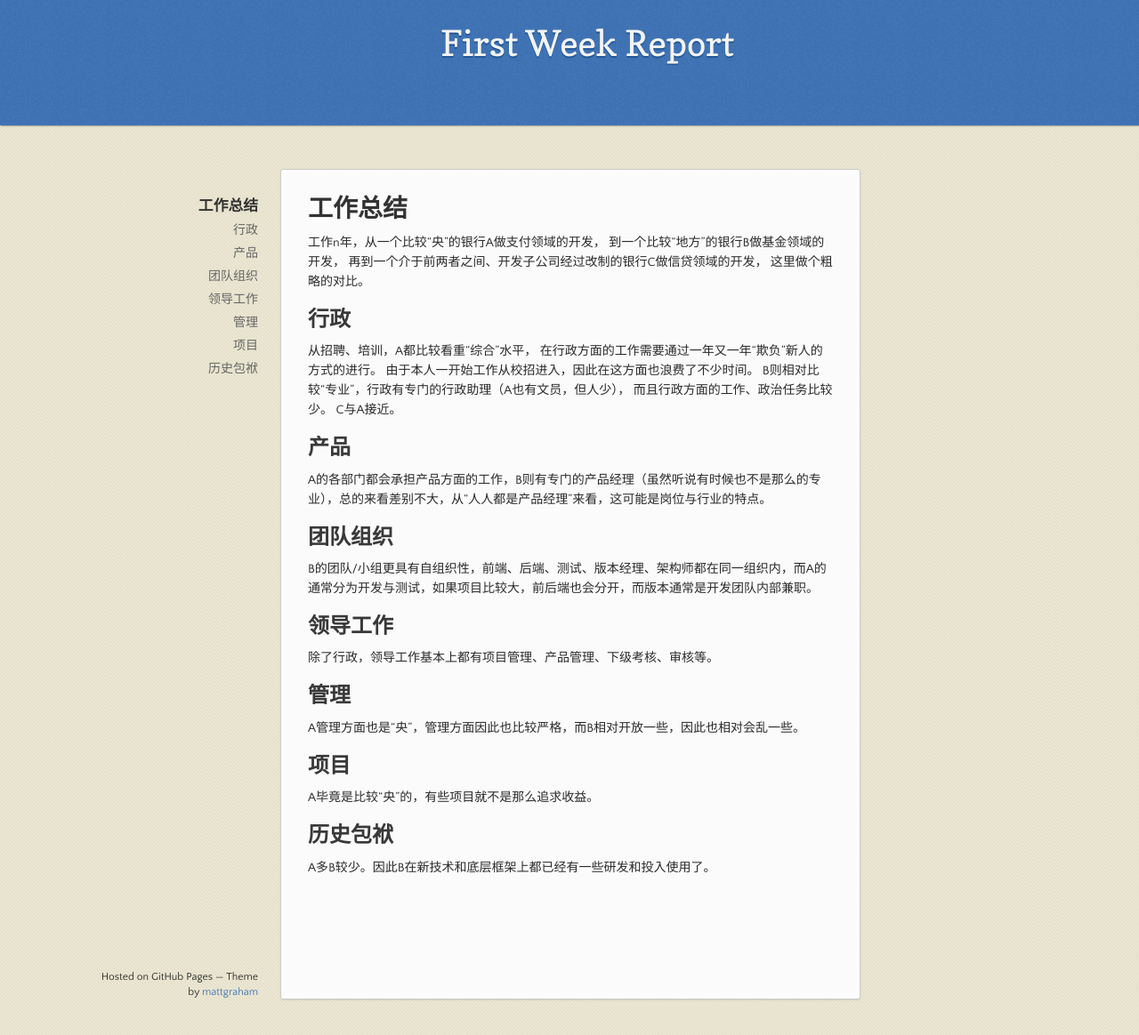
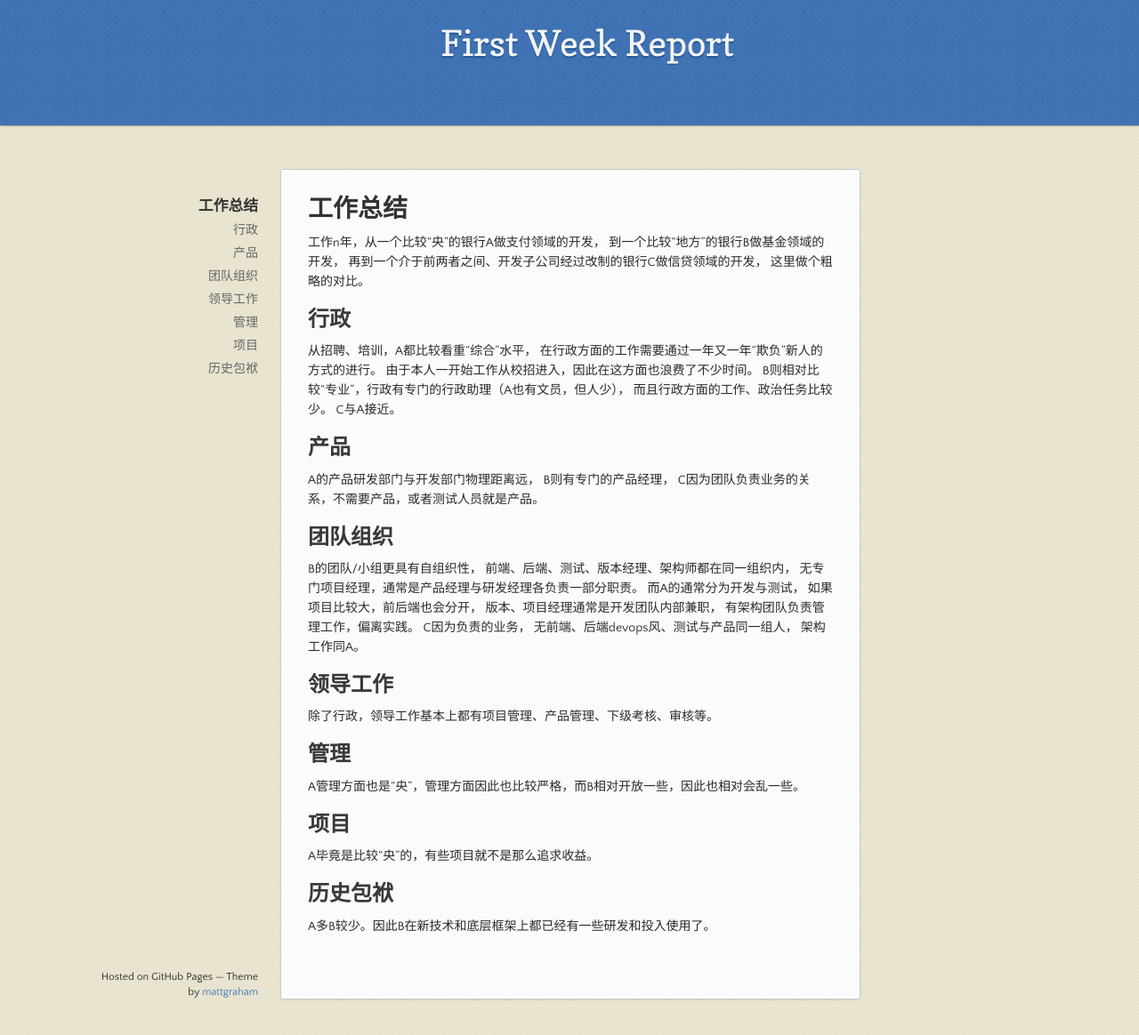
Before and after one commit to lvv9/lvv9.github.io, a Jekyll site: the page built from _posts/2021-07-17-first-week-report.md, in a window 1280 px wide and 1164 px high. Shown: the whole window at 89% size. Built offline with Jekyll 4.4.1, drawn with Linux system fonts in a browser that asks for light colours; our own code applies the rules of GitHub Pages for plain Markdown files; comment, search, counter and statistics services are not loaded; the repository's description, which GitHub fills in, is left out.

Commit message:
更新 2021-07-17-first-week-report.md

```diff
--- a/_posts/2021-07-17-first-week-report.md
+++ b/_posts/2021-07-17-first-week-report.md
@@ -16,11 +16,22 @@ C与A接近。
 
 ## 产品
 
-A的各部门都会承担产品方面的工作，B则有专门的产品经理（虽然听说有时候也不是那么的专业），总的来看差别不大，从“人人都是产品经理”来看，这可能是岗位与行业的特点。
+A的产品研发部门与开发部门物理距离远，
+B则有专门的产品经理，
+C因为团队负责业务的关系，不需要产品，或者测试人员就是产品。
 
 ## 团队组织
 
-B的团队/小组更具有自组织性，前端、后端、测试、版本经理、架构师都在同一组织内，而A的通常分为开发与测试，如果项目比较大，前后端也会分开，而版本通常是开发团队内部兼职。
+B的团队/小组更具有自组织性，
+前端、后端、测试、版本经理、架构师都在同一组织内，
+无专门项目经理，通常是产品经理与研发经理各负责一部分职责。
+而A的通常分为开发与测试，
+如果项目比较大，前后端也会分开，
+版本、项目经理通常是开发团队内部兼职，
+有架构团队负责管理工作，偏离实践。
+C因为负责的业务，
+无前端、后端devops风、测试与产品同一组人，
+架构工作同A。
 
 ## 领导工作
 
```
